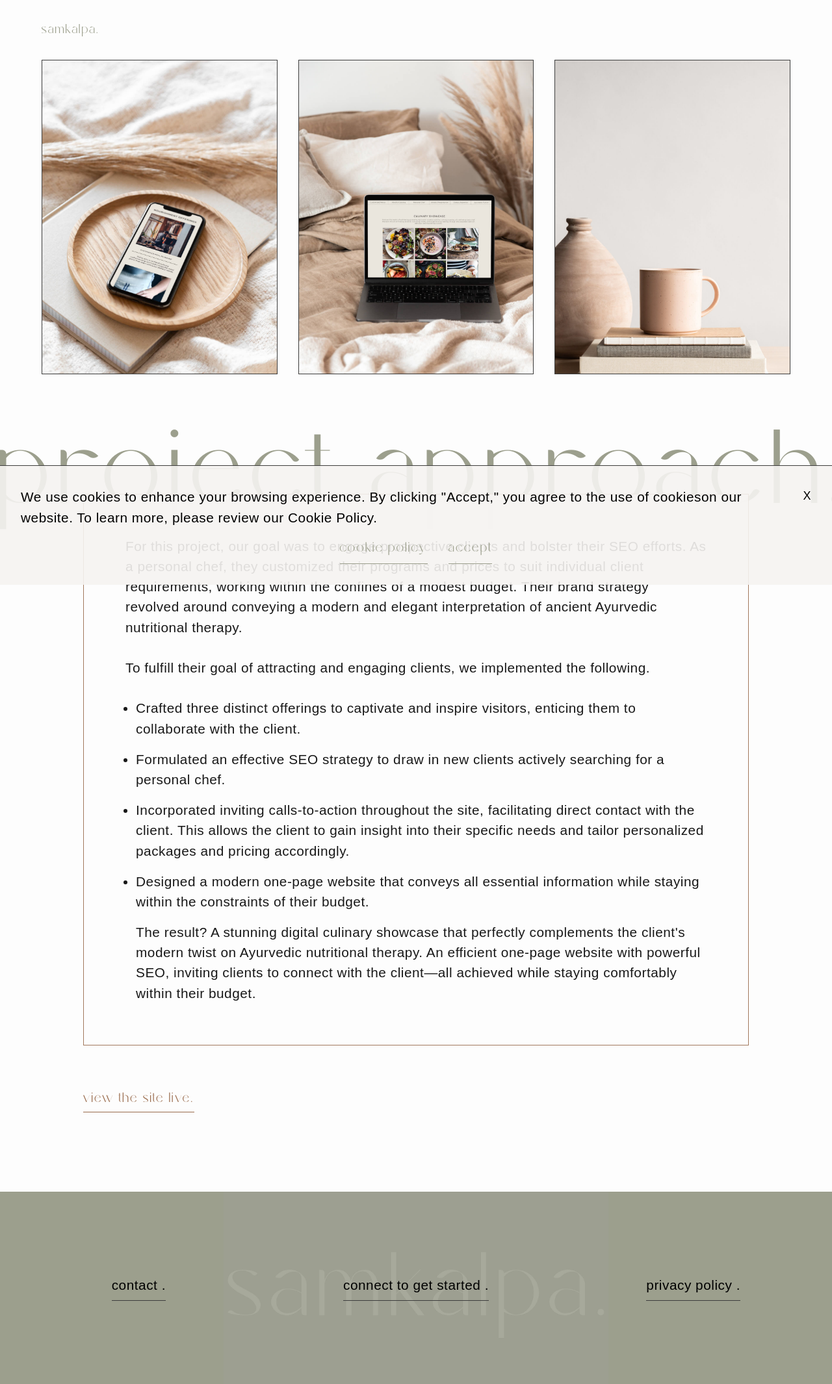
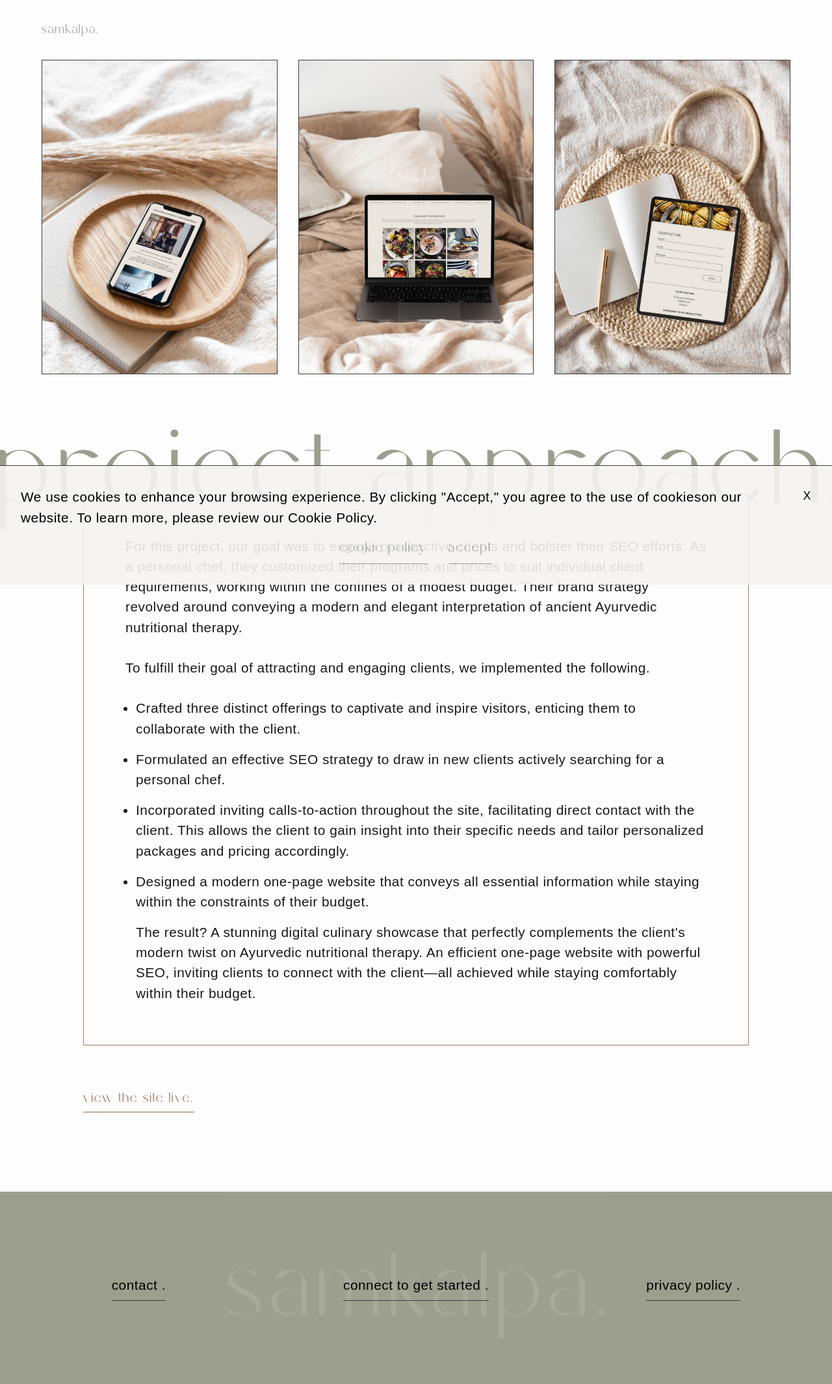
Before and after one commit to brittwoodard/embodied-creative, a Jekyll site: the page built from _projects/3-vedic-kitchen.md, in a window 1280 px wide. Shown: the whole page at 65% size. Built offline with Jekyll 4.4.1, drawn with Linux system fonts in a browser that asks for light colours; nearby versions of some CDN libraries; some web fonts are replaced.

Commit message:
VK tablet

```diff
--- a/_projects/3-vedic-kitchen.md
+++ b/_projects/3-vedic-kitchen.md
@@ -10,7 +10,7 @@ gallery:
     alt-text: Mobile View of Vedic Kitchen's Site
   - image: /images/portfolio-projects/vedic-kitchen/vedic-kitchen-laptop.jpg
     alt-text: Laptop View of Vedic Kitchen's Site
-  - image: /images/samkalpa-portfolio-10.jpg
+  - image: /images/portfolio-projects/vedic-kitchen/vedic-kitchen-tablet.jpg
     alt-text: Stylish Desk Space
 domain: https://vedickitchen.samkalpacreative.com
 seo:
```
Also changed, not shown: images/portfolio-projects/vedic-kitchen/vedic-kitchen-tablet.jpg (added).
